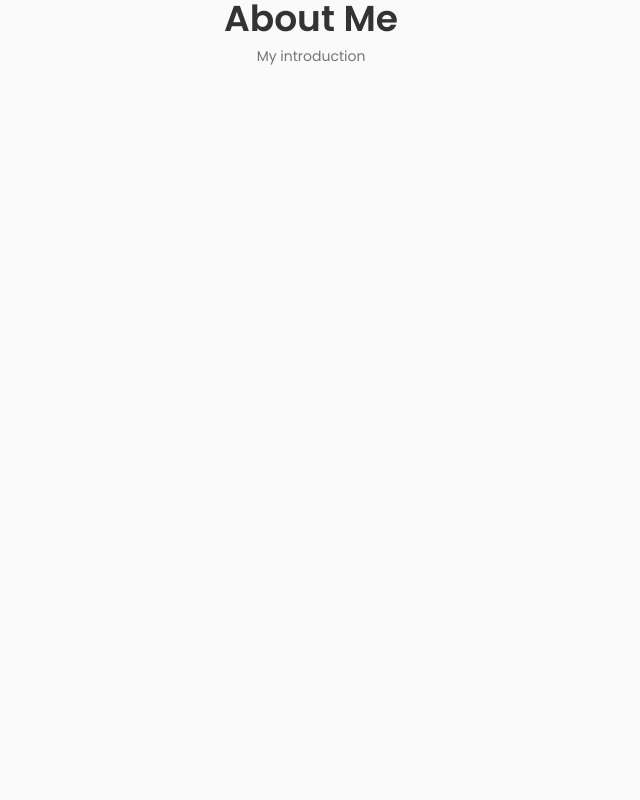
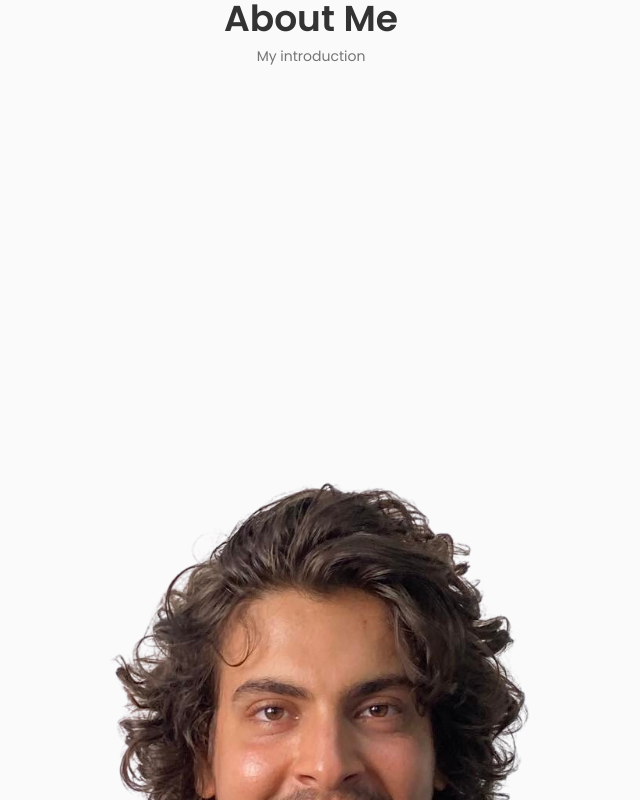
Before and after one commit to Mohamed-Aziz-Mhadhbi/mohamed-aziz-mhadhbi.github.io, a React (Create React App) app: page / in a window 1280 px wide. Shown: the part 940-1740 px from the top of the page, without its empty margins (329-969 px from the left). Before the commit the page ends 1103 px from the top, so only its background shows below. Built offline with nearby package versions, Linux system fonts and the light colour scheme.

Commit message:
adding image

```diff
--- a/src/components/about/About.jsx
+++ b/src/components/about/About.jsx
@@ -9,7 +9,11 @@ const About = () => {
         <h2 className="section__title">About Me</h2>
         <span className="section__subtitle">My introduction</span>
 
-        <div className="about__container container grid"></div>
+        <div className="about__container container grid">
+            <img src={AboutImg} alt="" className="about__img"/>
+
+            <div className="about__data"></div>
+        </div>
     </section>
   )
 }
```
